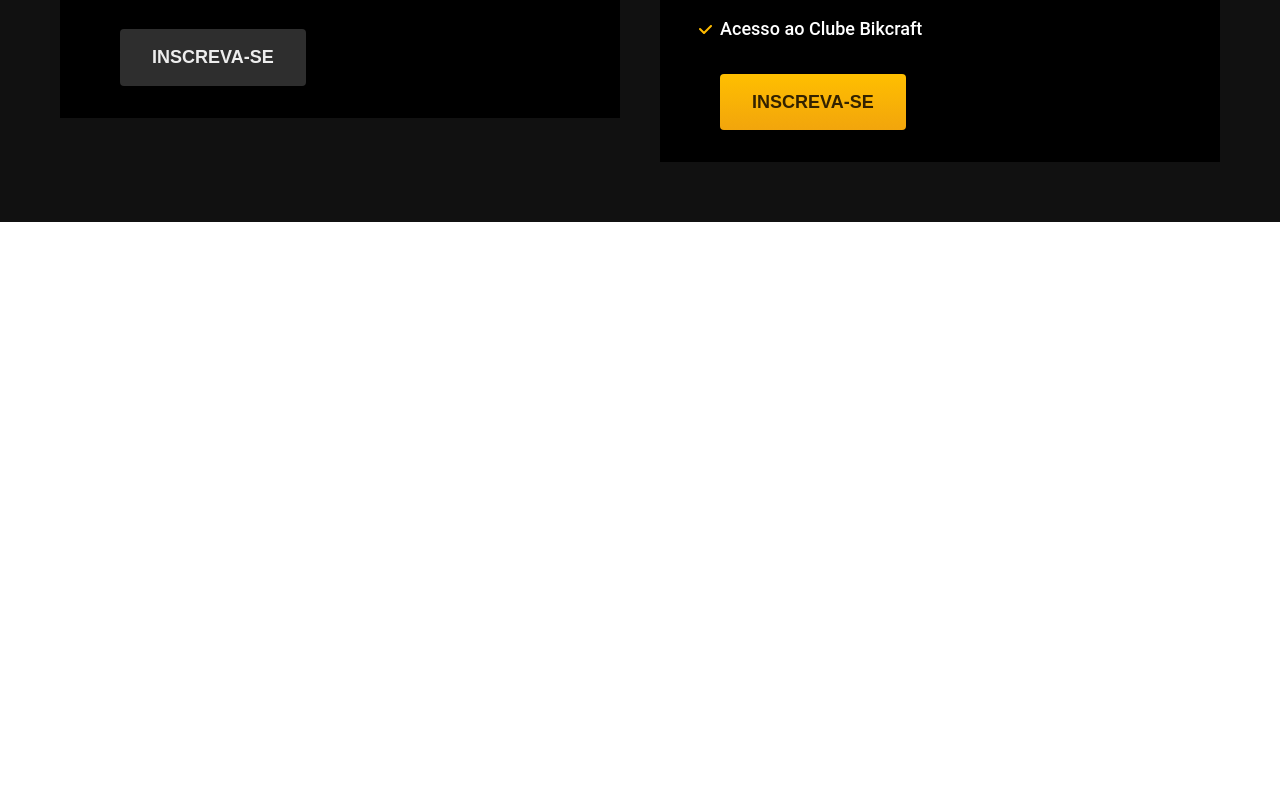
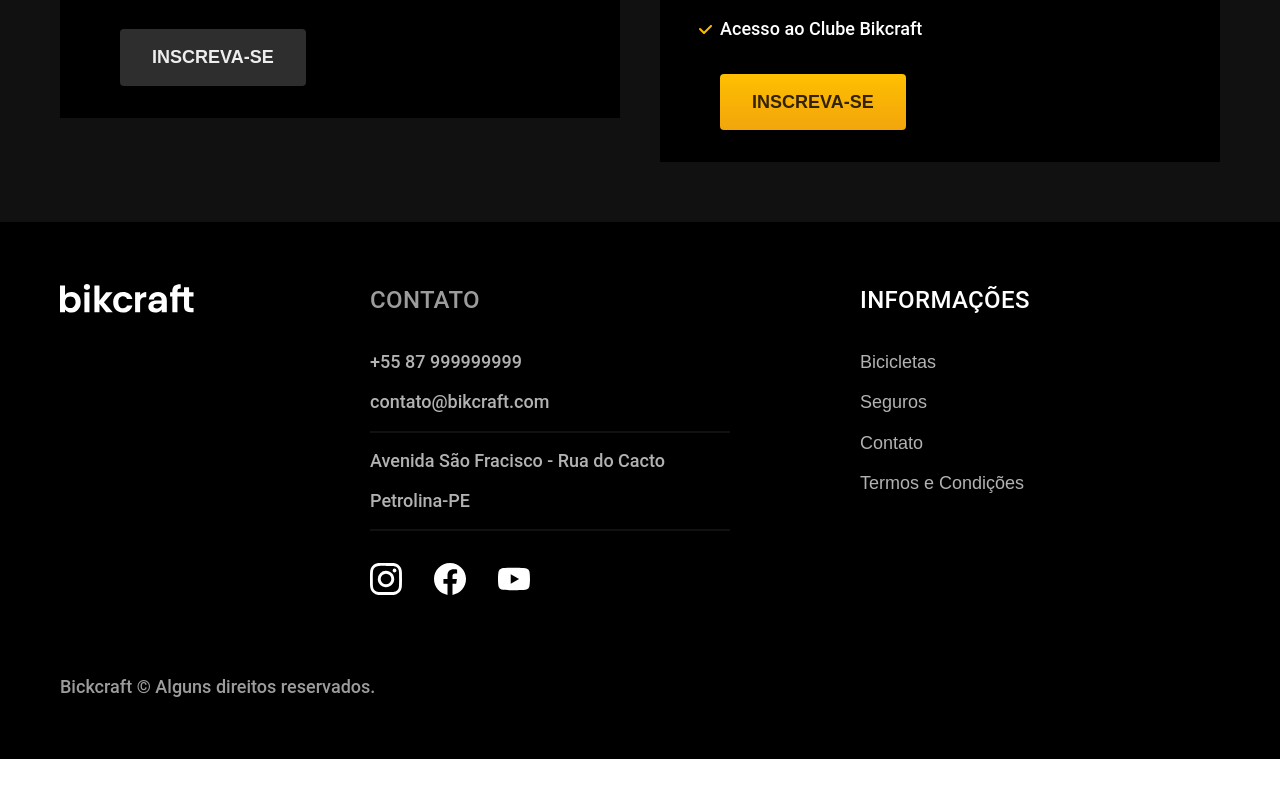
Before and after one commit to alanHsiqueira/project-bikecraft-origamid, a plain HTML site: page index.html in a window 1280 px wide. Shown: the part 4325-5123 px from the top of the page. After the commit the page ends 5084 px from the top, so only its background shows below. Drawn offline with Linux system fonts and the light colour scheme.

Commit message:
Primeira página do projeto finalizado

```diff
--- /dev/null
+++ b/css/global/footer.css
@@ -0,0 +1,63 @@
+.footer-bg{
+  background-color: var(--cor-12);
+}
+
+.footer{
+  display: grid;
+  grid-template-columns: 3fr 5fr 4fr;
+  gap: 40px;
+  padding-top: 60px;
+  padding-bottom: 60px;
+}
+
+.footer h3{
+  margin-bottom: 32px;
+}
+
+.footer-contato ul{
+  margin-bottom: 32px;
+}
+.footer-contato li:nth-child(even):after{
+  content: '';
+  display: block;
+  max-width: 360px;
+  height: 2px;
+  background: var(--cor-11);
+  margin-top: 16px;
+}
+
+.footer li{
+  margin-bottom: 16px;
+}
+
+.footer-redes{
+  display: flex;
+  gap: 32px;
+}
+
+.footer a:hover{
+  color: var(--cor-0);
+}
+
+.footer-copy{
+  grid-column: 1 / -1;
+  margin-top: 40px;
+}
+
+@media (max-width:800px){
+  .footer > img{
+    display: none;
+  }
+  .footer{
+    grid-template-columns: 1fr 1fr;
+  }
+}
+@media(max-width: 600px){
+  .footer{
+    grid-template-columns: 1fr;
+    gap: 60px;
+  }
+  .footer-copy{
+    margin-top: 0px;
+  }
+}
--- a/css/global/global.css
+++ b/css/global/global.css
@@ -2,7 +2,6 @@ body {
   margin: 0px;
   font-family: Arial, Helvetica, sans-serif;
   color: #111111;
-  padding-bottom: 600px;
 }
 
 h1,
--- a/css/style.css
+++ b/css/style.css
@@ -3,6 +3,7 @@
 @import "./utilidades/cores.css";
 
 @import "./global/header.css";
+@import "./global/footer.css";
 
 /* Utilidades */
 @import "./utilidades/componentes.css";
--- a/index.html
+++ b/index.html
@@ -152,6 +152,44 @@
       </div>
     </div>
   </article>
+
+  <footer class="footer-bg">
+    <div class="footer container">
+      <img src="./img/bikcraft.svg" alt="Bikcraft">
+      <div class="footer-contato">
+        <h3 class="font-2-l-b cor-6">Contato</h3>
+        <ul class="font-2-m cor-5">
+          <li><a href="tel:+558799999999">+55 87 999999999</a></li>
+          <li><a href="mailto:contato@bikcraft.com">contato@bikcraft.com</a></li>
+          <li>Avenida São Fracisco - Rua do Cacto</li>
+          <li>Petrolina-PE</li>
+        </ul>
+        <div class="footer-redes">
+          <a href="./">
+            <img src="./img/redes/instagram.svg" alt="Instagram">
+          </a>
+         <a href="./">
+          <img src="./img/redes/facebook.svg" alt="Facebook">
+         </a>
+         <a href="./">
+          <img src="./img/redes/youtube.svg" alt="Youtube">
+         </a>
+        </div>
+      </div>
+      <div class="footer-informacoes">
+        <h3 class="font-2-l-b cor-0">Informações</h3>
+        <nav>
+          <ul class="font-1-m cor-5">
+            <li><a href="./bicicletas.html">Bicicletas</a></li>
+            <li><a href="./seguros.html">Seguros</a></li>
+            <li><a href="./contato.html">Contato</a></li>
+            <li><a href="./termos.html">Termos e Condições</a></li>
+          </ul>
+        </nav>
+      </div>
+      <p class="footer-copy font-2-m cor-6">Bickcraft © Alguns direitos reservados.</p>
+    </div>
+  </footer>
 </body>
 
 </html>
```
